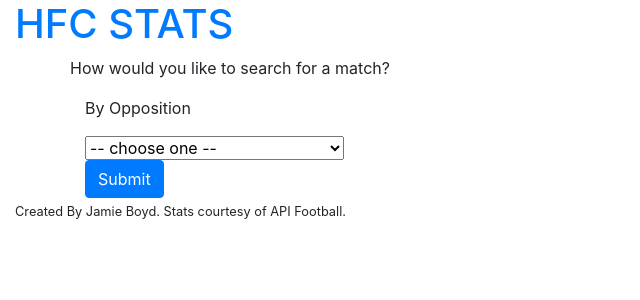
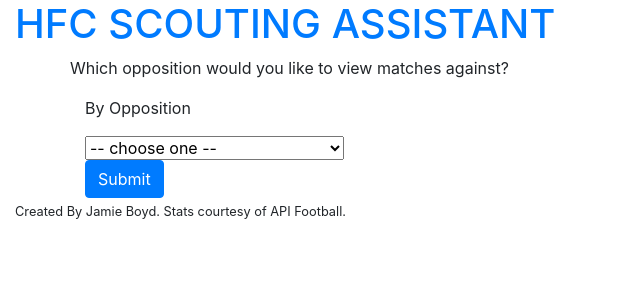
Before and after one commit to jboyd8/milestone-project-3, a Flask app: page / in a window 1280 px wide. Shown: the top 300 px of the page, without its empty margins (0-640 px from the left). Run offline with Flask 2, Linux system fonts and the light colour scheme; data that the repository does not hold is empty; some libraries are stand-ins or nearby versions.

Commit message:
feat: changed title and removed season search functionality

```diff
--- a/app/templates/base.html
+++ b/app/templates/base.html
@@ -15,7 +15,7 @@
     <header class="container-fluid" id="header">
         <div class="row">
             <div class="col-12">
-                <h1><a href="{{ url_for('index') }}">HFC STATS</a></h1>
+                <h1><a href="{{ url_for('index') }}">HFC SCOUTING ASSISTANT</a></h1>
             </div>
         </div>
 
--- a/app/templates/index.html
+++ b/app/templates/index.html
@@ -2,26 +2,10 @@
 {% block content %}
 <section class="container">
     <div class="row">
-        <p>How would you like to search for a match?</p>
+        <p>Which opposition would you like to view matches against?</p>
     </div>
     <div class="row">
         <form action="{{ url_for('search_matches') }}" method="POST">
-            <!-- <div class="col-12 col-md-6">
-                <p>By Season</p>
-                <select name="season-list" id="season-list">
-                    <option value="none" selected>-- choose one --</option>
-                    <option value="2010">2010</option>
-                    <option value="2011">2011</option>
-                    <option value="2012">2012</option>
-                    <option value="2013">2013</option>
-                    <option value="2014">2014</option>
-                    <option value="2015">2015</option>
-                    <option value="2016">2016</option>
-                    <option value="2017">2017</option>
-                    <option value="2018">2018</option>
-                    <option value="2019">2019</option>
-                </select>
-            </div> -->
             <div class="col-12 col-md-6">
                 <p>By Opposition</p>
                 <select name="opposition-list" id="opposition-list">
```
